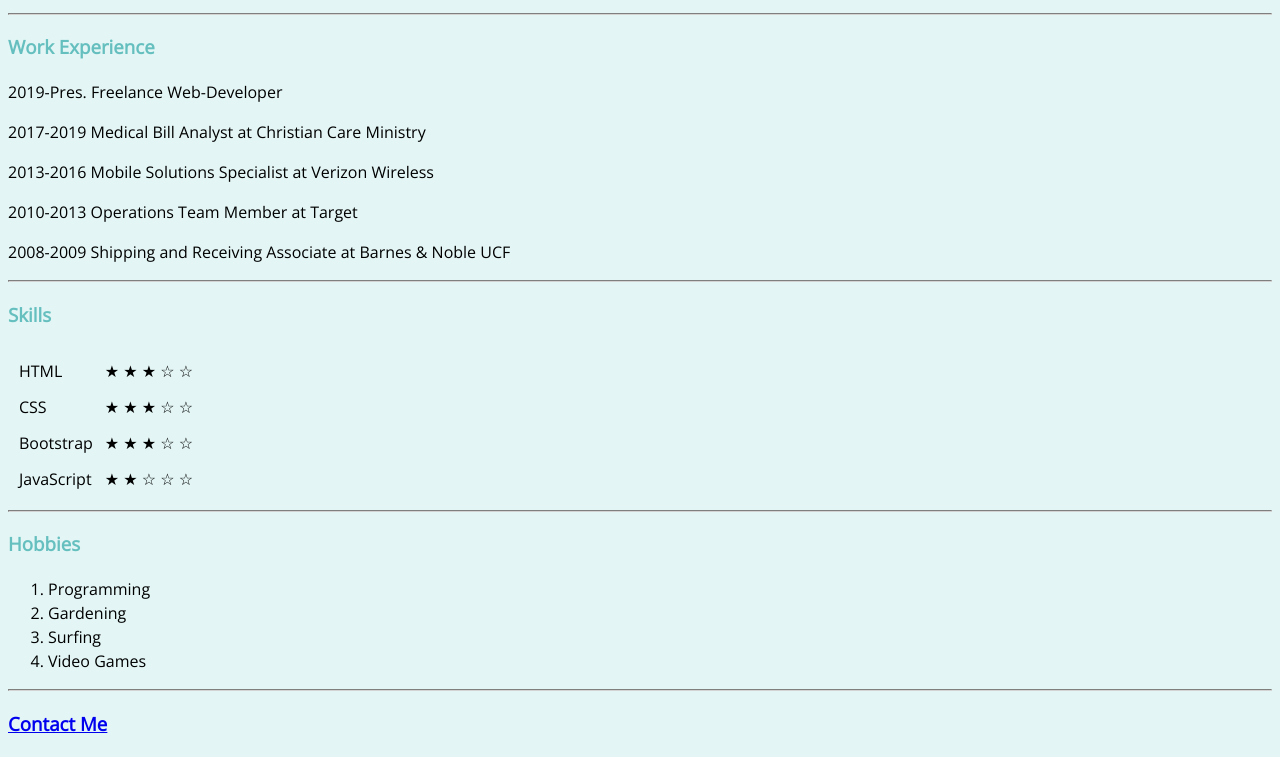
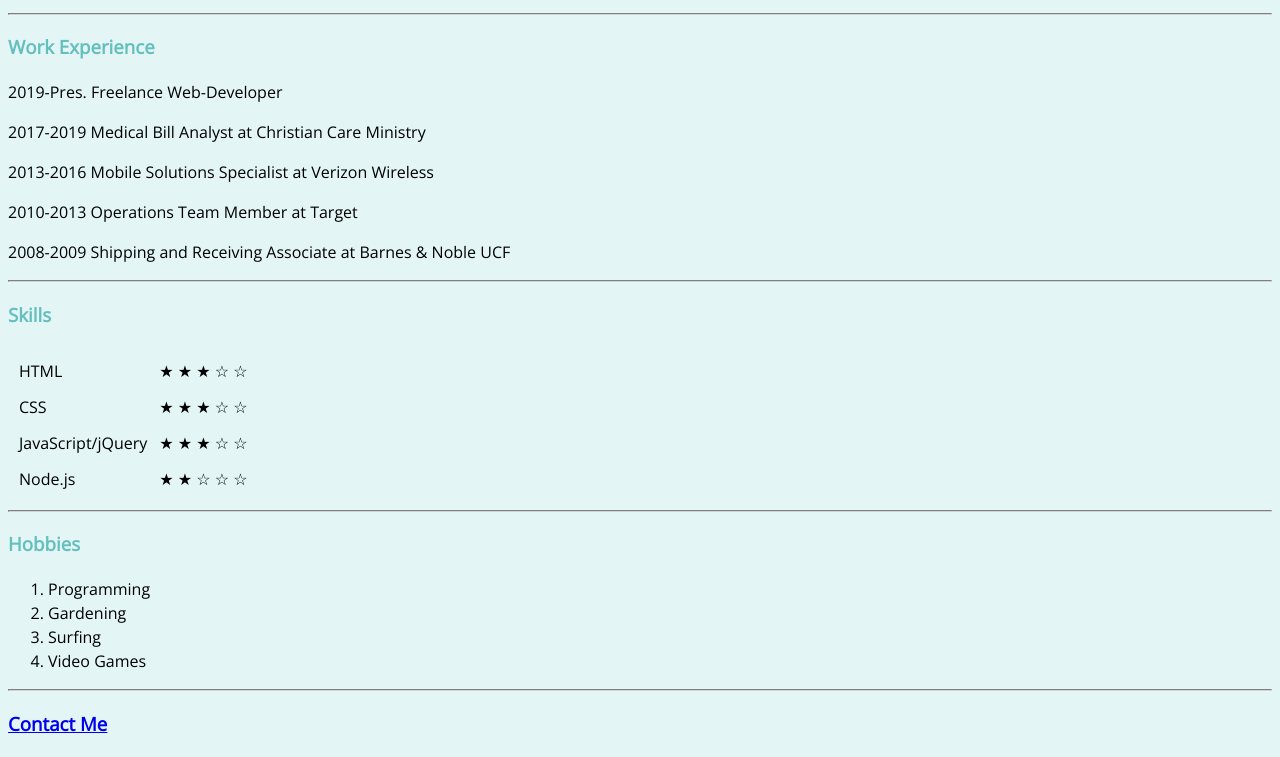
Before and after one commit to ajsizzle/cv, a plain HTML site: page index.html in a window 1280 px wide. Shown: the part 677-1434 px from the top of the page. Drawn offline with nearby package versions, Linux system fonts and the light colour scheme.

Commit message:
Updated Skills section

```diff
--- a/index.html
+++ b/index.html
@@ -55,11 +55,11 @@
       <td>&#9733; &#9733; &#9733; &#9734; &#9734;</td>
     </tr>
     <tr>
-      <td>Bootstrap</td>
+      <td>JavaScript/jQuery</td>
       <td>&#9733; &#9733; &#9733; &#9734; &#9734;</td>
     </tr>
     <tr>
-      <td>JavaScript</td>
+      <td>Node.js</td>
       <td>&#9733; &#9733; &#9734; &#9734; &#9734;</td>
     </tr>
   </table>
```
